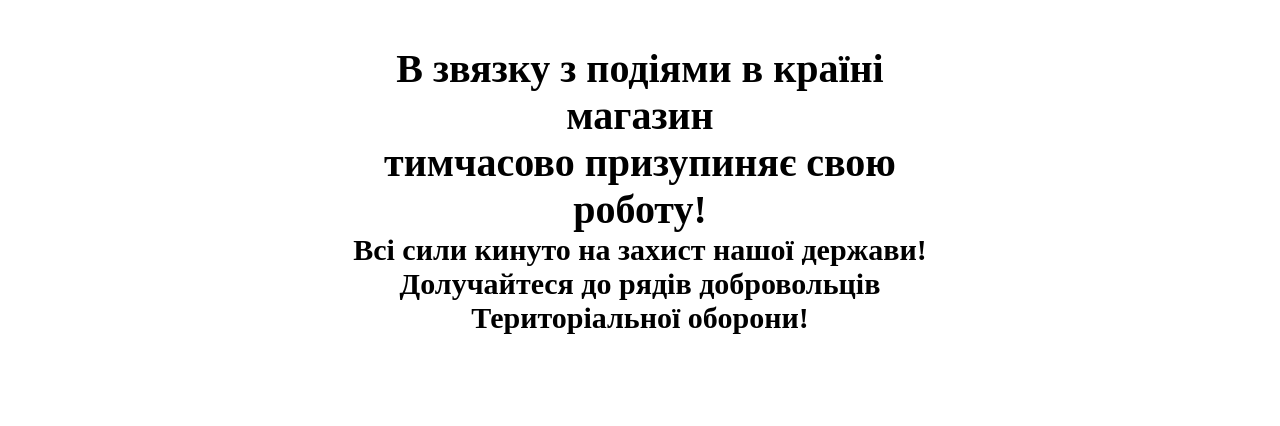
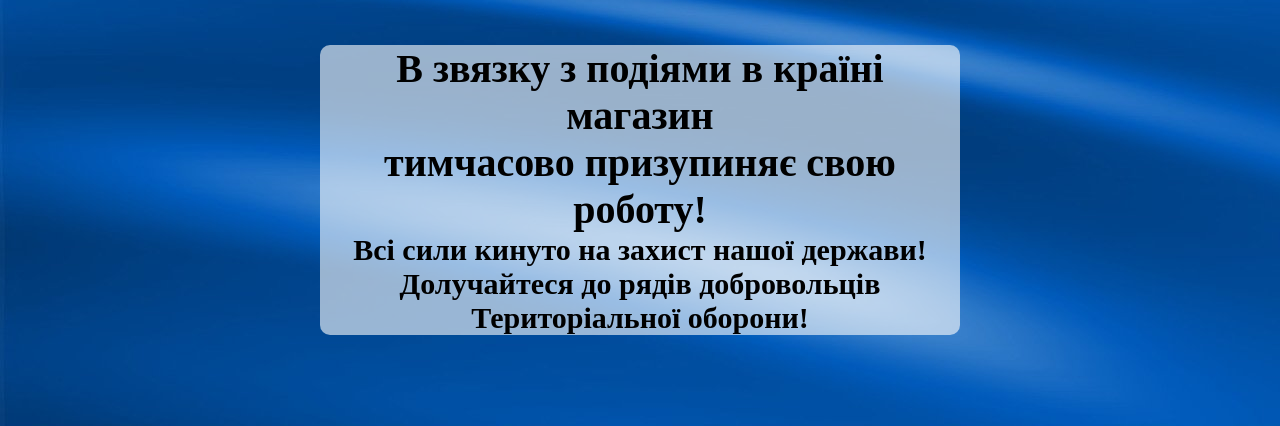
Before and after one commit to LiaKrykun/TempWebSiteClosed, a plain HTML site: page index.html in a window 1280 px wide. Shown: the part 232-658 px from the top of the page. Drawn offline with Linux system fonts and the light colour scheme.

Commit message:
Update index.html

```diff
--- a/index.html
+++ b/index.html
@@ -7,7 +7,7 @@
     <link rel="stylesheet" href="https://liakrykun.github.io/TempWebSiteClosed/style.css">
     <title>Document</title>
 </head>
-<body>
+<body style="background: url(https://liakrykun.github.io/TempWebSiteClosed/background.jpeg)">
     <img class="symbol" src="https://liakrykun.github.io/TempWebSiteClosed/symbol.png">
     <div class="start">
         <h1>В звязку з подіями в країні магазин <br>тимчасово призупиняє свою роботу!</h1>
```
